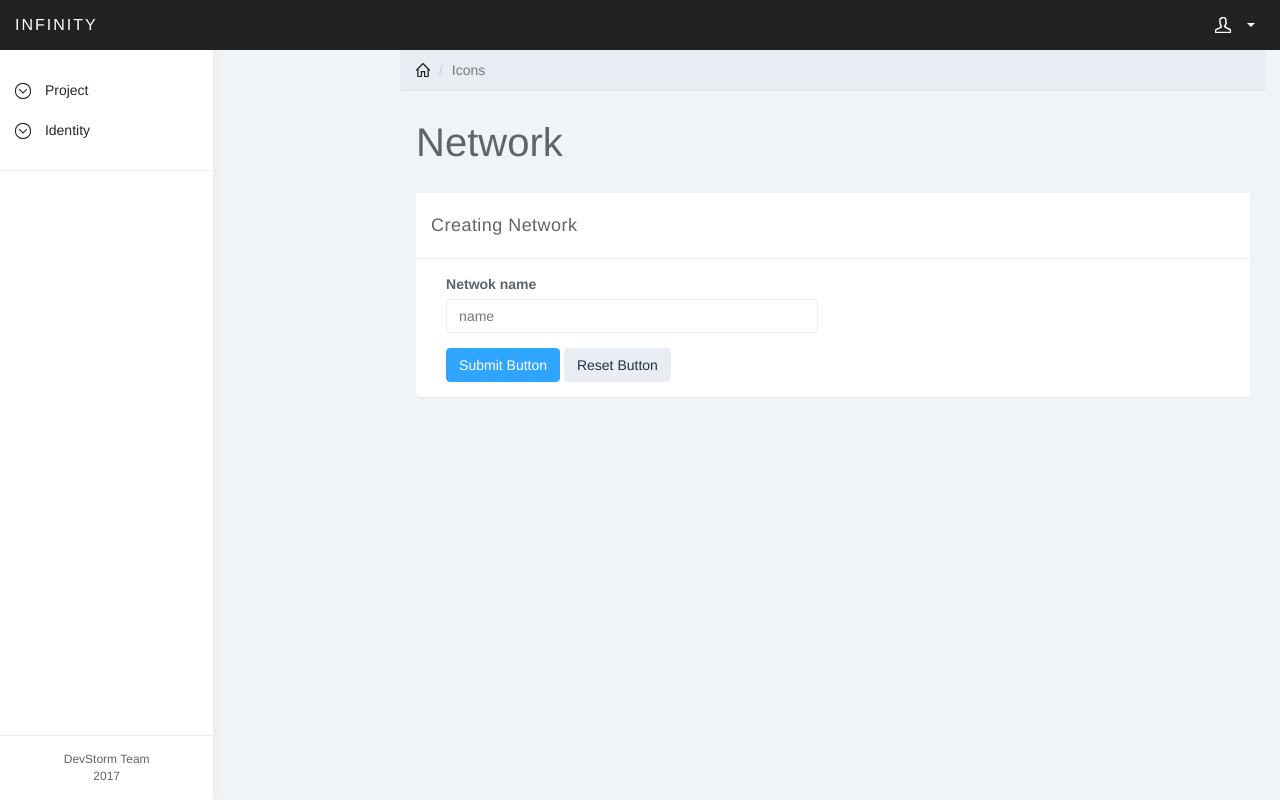
After one commit to MajdLetaief/Infinity, a Django app: template templates/app/addNetwork.html in a window 1280 px wide. The commit adds this page. Run offline with Django 3.2, Linux system fonts and the light colour scheme; the template is opened without the code that fills it, so the values that code supplies are empty; some libraries are stand-ins or nearby versions.

Commit message:
adding create network method

```diff
--- a/app/urls.py
+++ b/app/urls.py
@@ -6,8 +6,9 @@ urlpatterns = [
     url(r'^login/', views.LoginView, name='login'),
     url(r'^index/', views.AuthView, name='index'),
     url(r'^volume/', views.VolumeView, name='volume'),
-    url(r'^network/', views.GetNetwork, name='networks')
+    url(r'^network/', views.GetNetwork, name='networks'),
     url(r'^addvolume/', views.AddVolumeView, name='addvolume'),
+    url(r'^addnetwork/', views.AddNetworkView, name='addnetwork'),
     url(r'^images/', views.ImageView, name='images'),
 
     ]
--- /dev/null
+++ b/templates/app/addNetwork.html
@@ -0,0 +1,43 @@
+{% extends 'app/index.html' %}
+{% block content %}
+	<div class="col-sm-9 col-sm-offset-3 col-lg-10 col-lg-offset-2 main">
+		<div class="row">
+			<ol class="breadcrumb">
+				<li><a href="#"><svg class="glyph stroked home"><use xlink:href="#stroked-home"></use></svg></a></li>
+				<li class="active">Icons</li>
+			</ol>
+		</div><!--/.row-->
+
+		<div class="row">
+			<div class="col-lg-12">
+				<h1 class="page-header">Network</h1>
+			</div>
+		</div><!--/.row-->
+
+
+		<div class="row">
+			<div class="col-lg-12">
+				<div class="panel panel-default">
+					<div class="panel-heading">Creating Network</div>
+					<div class="panel-body">
+						<div class="col-md-6">
+							<form role="form" method="POST"   action="{% url 'addnetwork' %}">
+							{% csrf_token %}
+								<div class="form-group">
+									<label>Netwok name</label>
+									<input class="form-control" placeholder="name" name="nname">
+								</div>
+
+
+
+								<button type="submit" class="btn btn-primary">Submit Button</button>
+								<button type="reset" class="btn btn-default">Reset Button</button>
+
+						</form>
+					</div>
+				</div>
+			</div><!-- /.col-->
+		</div><!-- /.row -->
+
+	</div><!--/.main-->
+ {% endblock content %}
```
Also changed, not shown: app/views.py (+20 -0 lines), templates/app/networks.html (+14 -11 lines).
